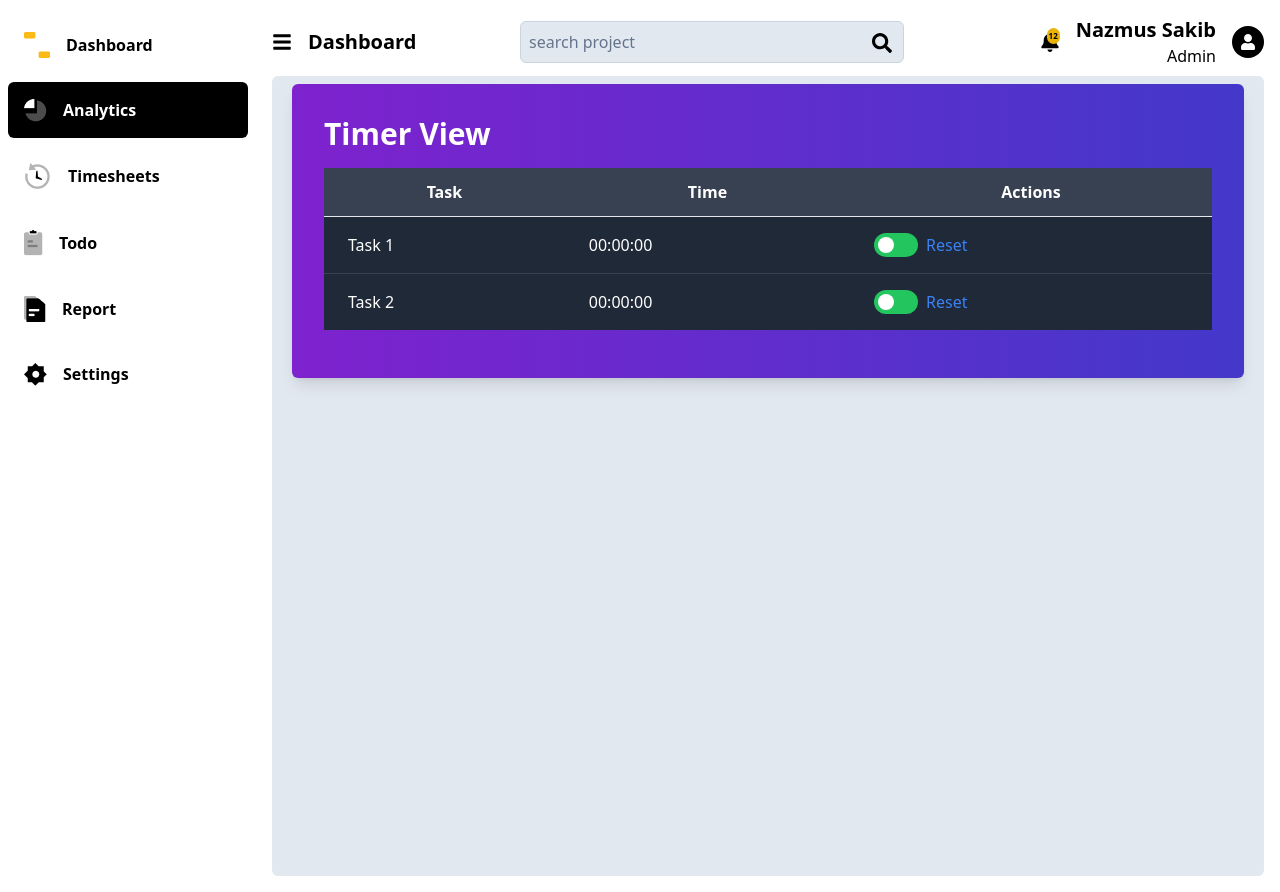
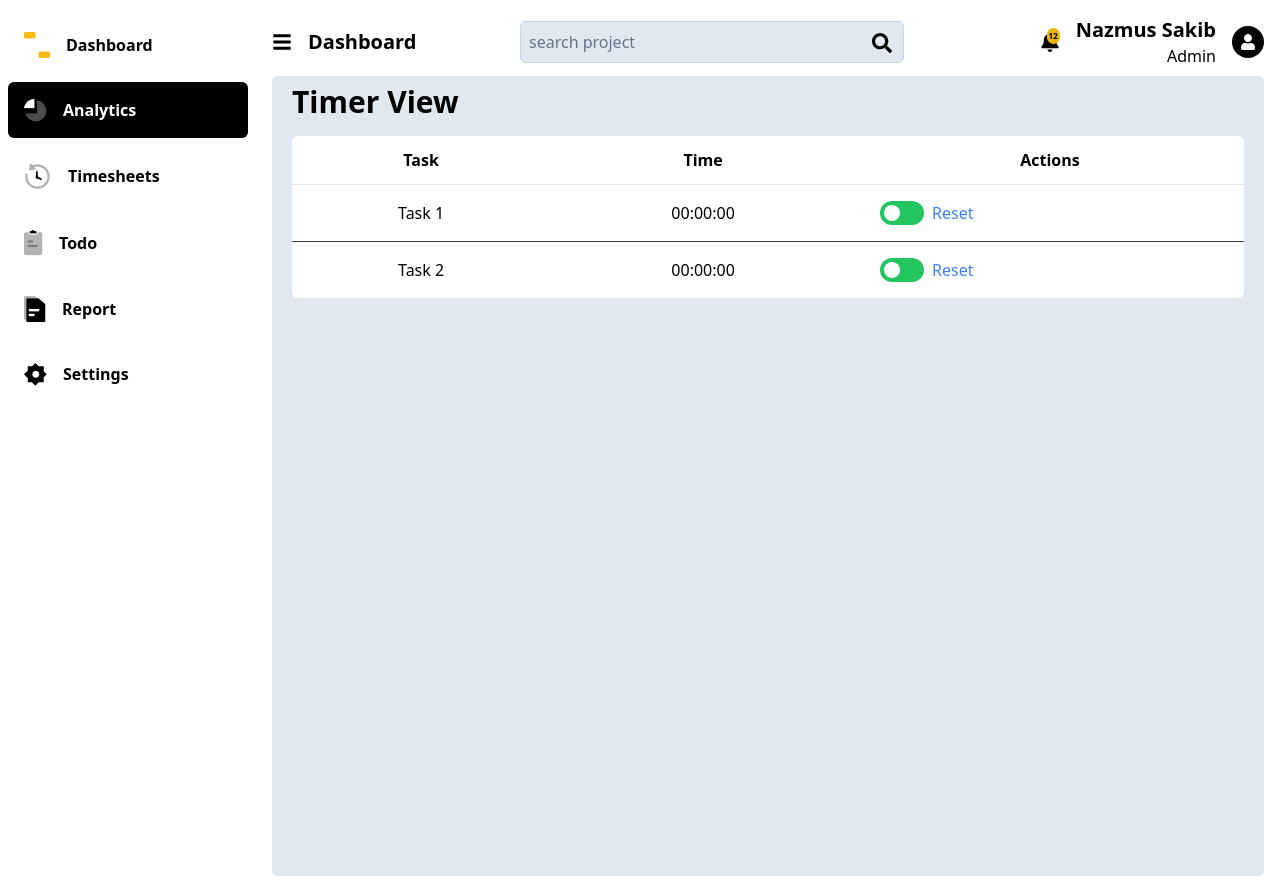
Before and after one commit to NS-Sheam/time-tracking-web-app, a React (Vite) app: page /time-tracking in a window 1280 px wide. Built offline with nearby package versions, Linux system fonts and the light colour scheme.

Commit message:
some change

```diff
--- a/src/pages/TimerView/TimerView.jsx
+++ b/src/pages/TimerView/TimerView.jsx
@@ -50,7 +50,7 @@ const TimerView = () => {
     };
 
     return (
-        <div className="p-8 bg-gradient-to-r from-purple-700 to-indigo-700 text-white rounded-md shadow-lg">
+        <div className="">
             <h1 className="text-3xl font-bold mb-4">Timer View</h1>
 
             {/* <div className="flex items-center space-x-4 mb-6">
@@ -93,14 +93,14 @@ const TimerView = () => {
 
             {/* Task log table */}
             <table className="w-full rounded-md mb-4 bg-white divide-y divide-gray-200">
-                <thead className="bg-gray-700 text-white">
+                <thead className="">
                     <tr>
                         <th className="py-3 px-6">Task</th>
                         <th className="py-3 px-6">Time</th>
                         <th className="py-3 px-6">Actions</th>
                     </tr>
                 </thead>
-                <tbody className="bg-gray-800 text-white divide-y divide-gray-700">
+                <tbody className="text-center divide-y divide-gray-700">
                     {tasks.map((task) => (
                         <tr key={task.id}>
                             <td className="py-4 px-6">{task.name}</td>
```
